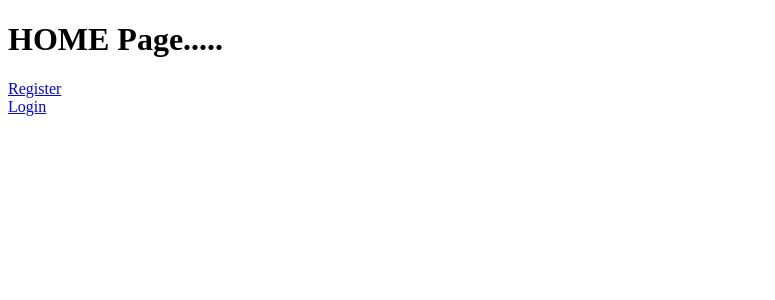
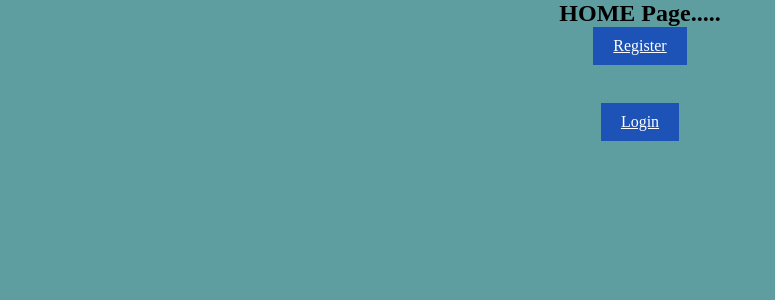
Before and after one commit to deepadangi01/Django_models, a Django app: page / in a window 1280 px wide. Shown: the top 300 px of the page, without its empty margins (0-775 px from the left). Run offline with Django 5.2, Linux system fonts and the light colour scheme; tables that the repository leaves empty hold one stand-in row (values such as "Sample post").

Commit message:
changing file

```diff
--- /dev/null
+++ b/project/app/static/css/style.css
@@ -0,0 +1,66 @@
+*{
+    padding:0;
+    margin:0;
+    box-sizing: border-box;
+
+}
+body{
+    background-color: cadetblue;
+}
+.navbar{
+    display: flex;
+    justify-content: space-around;
+    align-items: center;
+    padding:20px;
+    background-color: gray;
+    color:white;
+
+}
+.navbar ul{
+    list-style: none;
+    display: flex;
+}
+.navbar ul li a{
+    padding:20px;
+    text-decoration: none;
+    color:white;
+    font-weight: 500;
+
+}
+.home{
+   display: flex;
+   flex-direction: column;
+   justify-content: center;
+   align-items: center;
+
+
+}
+.form{
+display: flex;
+flex-direction: column;
+justify-content: space-around;
+padding:30px;
+}
+.btn{
+    border: none;
+    background-color: rgb(29, 83, 183);
+    color:white;
+    font-weight: 400;
+    padding:10px 20px;
+    margin-bottom: 20px;
+    a{
+        text-align: none;
+    }
+
+
+}
+.dashboard{
+    padding:50px;
+    display: flex;
+    justify-content: space-evenly;
+
+}
+form input{
+    width: 80%;
+    padding:10px;
+}
--- a/project/app/templates/home.html
+++ b/project/app/templates/home.html
@@ -1,15 +1,19 @@
 <!DOCTYPE html>
+{% load static %}
 <html lang="en">
 <head>
     <meta charset="UTF-8">
     <meta name="viewport" content="width=device-width, initial-scale=1.0">
-    <title>Document</title>
+    <link rel="stylesheet" href="{% static 'css/style.css' %}">
+     <title>Website</title>
 </head>
 <body>
-    <h1>HOME Page.....</h1>
-    <a href="{% url 'register' %}">Register</a>
+    <div class="home">
+
+    <h2>HOME Page.....</h2>
+    <a href="{% url 'register' %}" class="btn">Register</a>
     <br>
-    <a href="{% url 'login' %}">Login</a>
+    <a href="{% url 'login' %}" class="btn">Login</a>
 
 
     {% comment %} <a href="{% url 'all_details' %}">All Details</a>
@@ -23,7 +27,7 @@
     {% comment %} <a href="{% url 'first' %}">First User</a>
     <a href="{% url 'last' %}">Last User</a>
     <a href="{% url 'lastest' %}">Lastest</a>  {% endcomment %}
-
+    </div>
 
 </body>
 </html>
--- a/project/app/templates/register.html
+++ b/project/app/templates/register.html
@@ -1,8 +1,11 @@
 <!DOCTYPE html>
+{% load static %}
 <html lang="en">
 <head>
     <meta charset="UTF-8">
     <meta name="viewport" content="width=device-width, initial-scale=1.0">
+    <link rel="stylesheet" href="{% static 'css/style.css' %}">
+
     <title>Document</title>
 
 </head>
@@ -16,7 +19,7 @@
         <input type="email" name="email" placeholder="Email"><br><br>
         <input type="password" name="pass" placeholder="password"><br><br>
         <input type="password" name="cpass" placeholder="conform password"><br><br>
-        <button>Submit</button>
+        <button class="btn">Submit</button>
     </form>
 </body>
 </html>
--- a/project/app/urls.py
+++ b/project/app/urls.py
@@ -8,7 +8,8 @@ urlpatterns = [
     path('query',views.query,name="query"),
     path('edit/<int:x>',views.edit,name="edit"),
     path('update/<int:x>',views.update,name="update" ),
-    path('delete/<int:x>/<str:y>',views.delete,name="delete")
+    path('delete/<int:x>/<str:y>',views.delete,name="delete"),
+    path('logout/',views.logout,name="logout")
 
 
     # path('first/',views.first,name="first"),
--- a/project/app/views.py
+++ b/project/app/views.py
@@ -119,6 +119,7 @@ def query(request):
         return render(request,'dashboad.html',{'data':data,'query_data':query_data})
     msg="succusfull....."
     return render(request,'dashboad.html',{'msg':msg})
+
 def edit(request,x):
     data1=myQuery.objects.get(id=x)
     id1=data1.id
@@ -193,6 +194,8 @@ def delete(request,x,y):
         }
         query_data=myQuery.objects.filter(stu_email=y)
         return render(request,'dashboad.html',{'query_data':query_data,'data':data})
+def logout(request):
+    return render(request,'home.html')
 
 
 
```
Also changed, not shown: project/app/templates/dashboad.html (+11 -13 lines), project/app/templates/login.html (+7 -1 lines), project/db.sqlite3, 1 other file.
